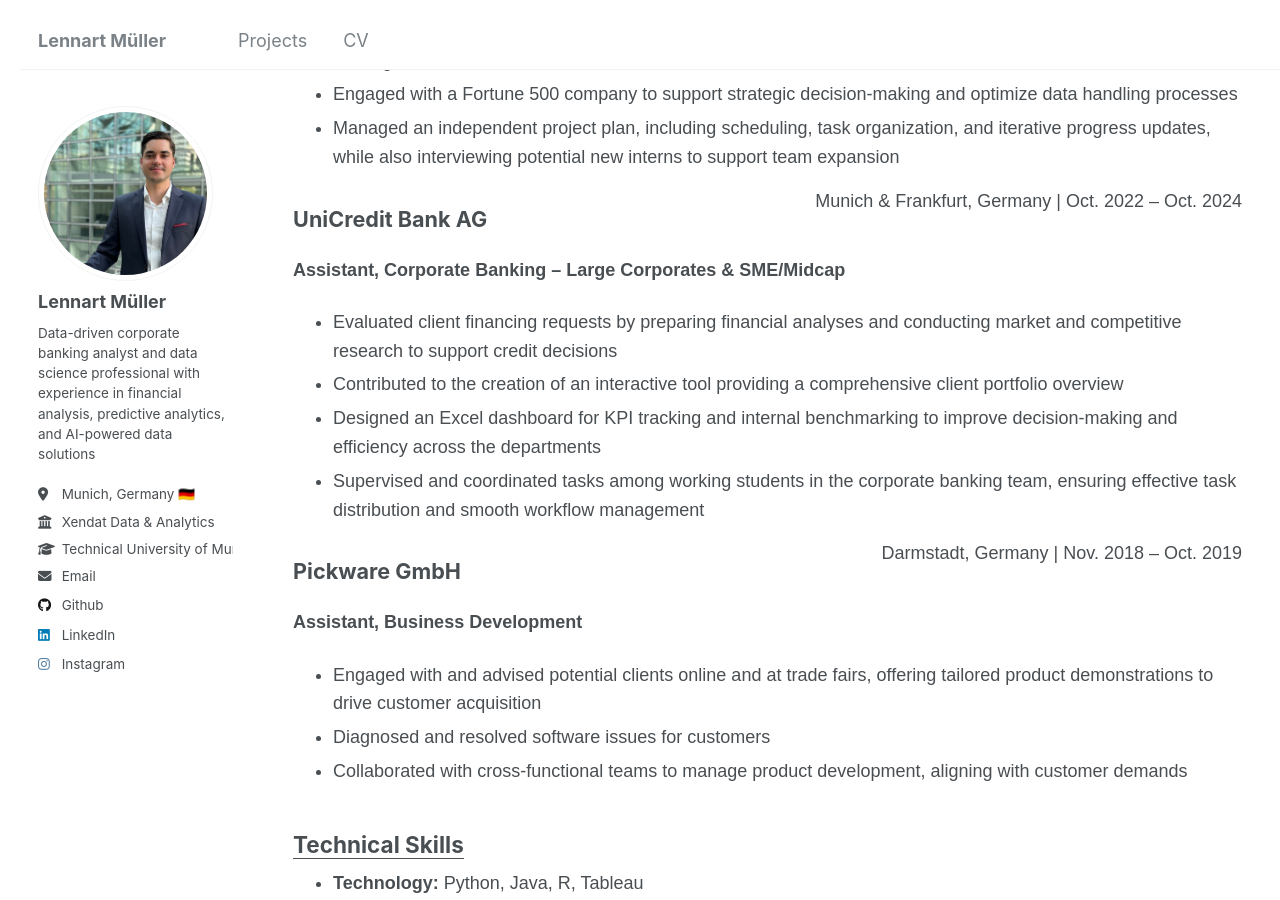
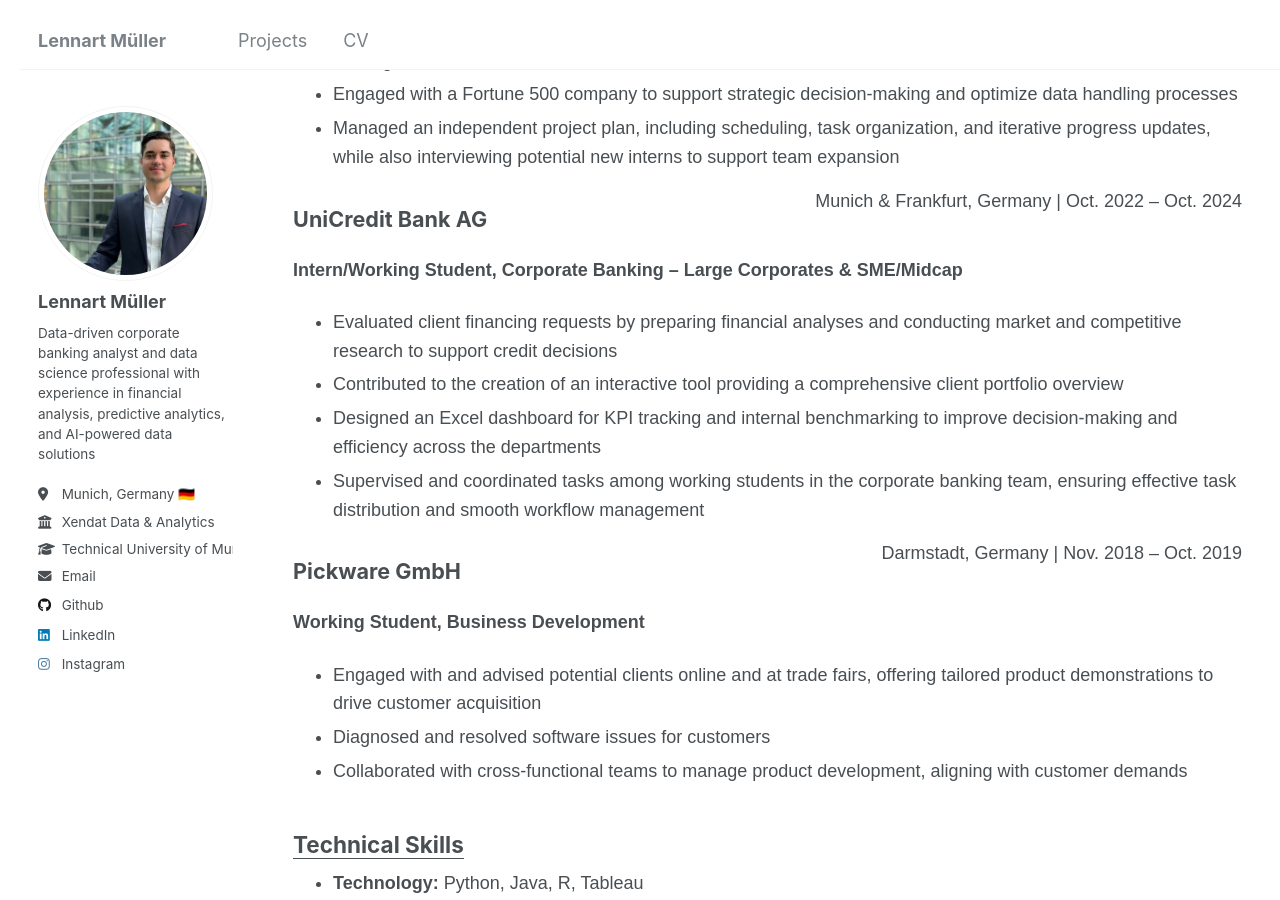
Before and after one commit to lennartmueller123/lennartmueller123.github.io, a Jekyll site: the page built from _pages/cv.html, in a window 1280 px wide and 900 px high, scrolled down 1295 px. Built offline with Jekyll 4.4.1, drawn with Linux system fonts in a browser that asks for light colours.

Commit message:
Update cv.html

```diff
--- a/_pages/cv.html
+++ b/_pages/cv.html
@@ -210,7 +210,7 @@
                 <h3>UniCredit Bank AG</h3>
                 <p>Munich & Frankfurt, Germany | Oct. 2022 – Oct. 2024</p>
             </div>
-            <p><strong>Assistant, Corporate Banking – Large Corporates & SME/Midcap</strong></p>
+            <p><strong>Intern/Working Student, Corporate Banking – Large Corporates & SME/Midcap</strong></p>
             <ul>
                 <li>Evaluated client financing requests by preparing financial analyses and conducting market and competitive research to support credit decisions</li>
                 <li>Contributed to the creation of an interactive tool providing a comprehensive client portfolio overview</li>
@@ -224,7 +224,7 @@
                 <h3>Pickware GmbH</h3>
                 <p>Darmstadt, Germany | Nov. 2018 – Oct. 2019</p>
             </div>
-            <p><strong>Assistant, Business Development</strong></p>
+            <p><strong>  Working Student, Business Development</strong></p>
             <ul>
                 <li>Engaged with and advised potential clients online and at trade fairs, offering tailored product demonstrations to drive customer acquisition</li>
                 <li>Diagnosed and resolved software issues for customers</li>
```
